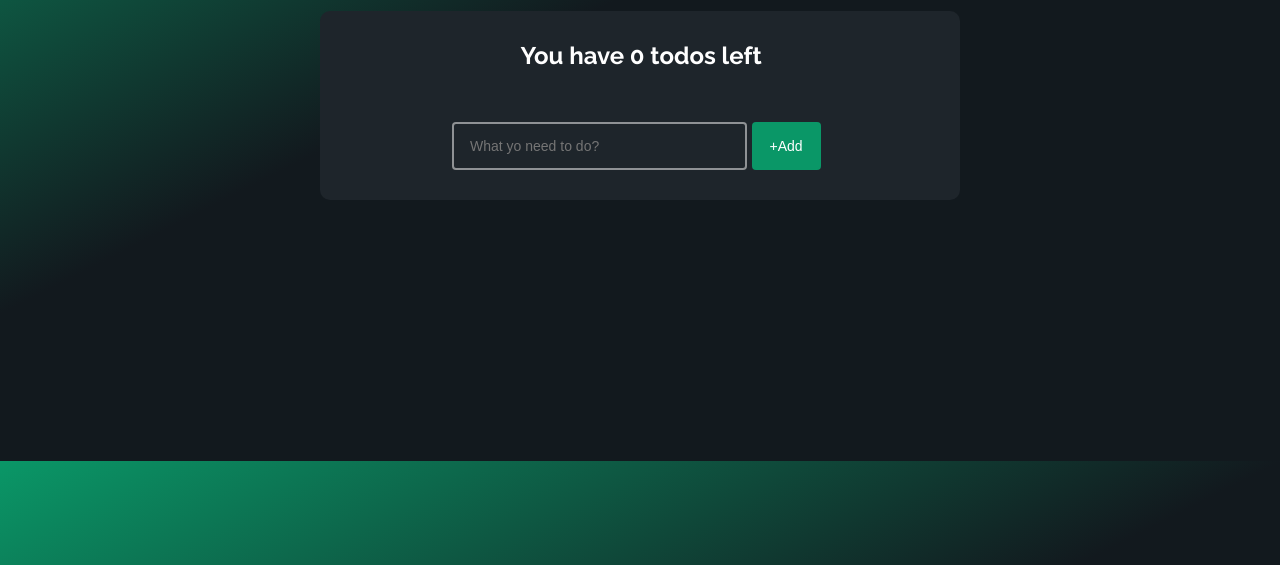
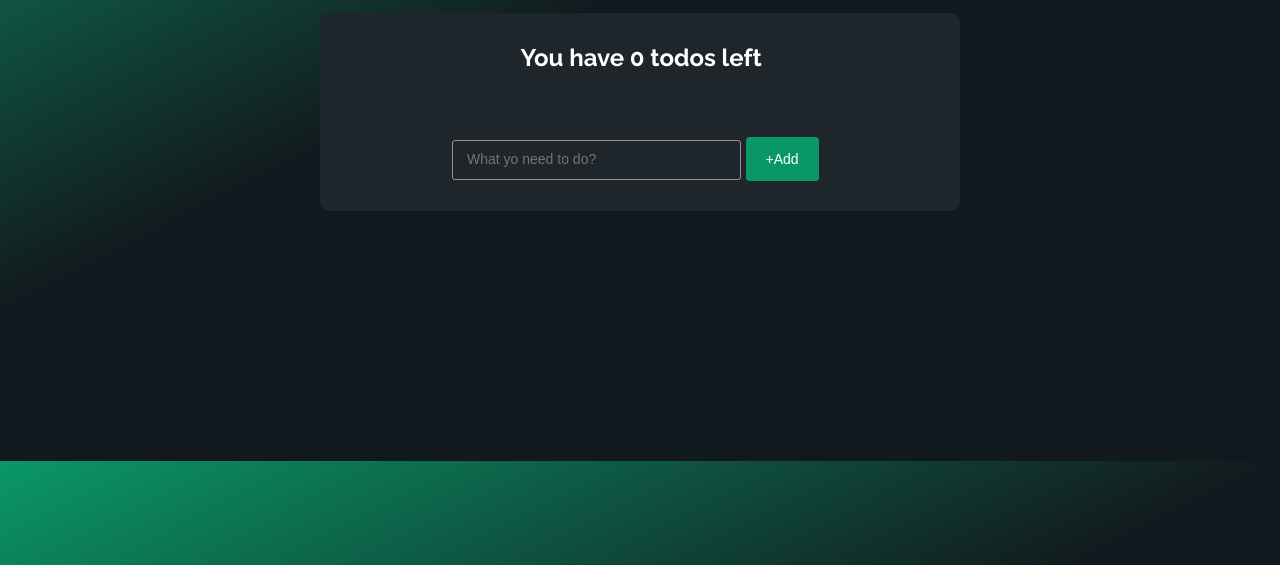
Before and after one commit to SergijPSO/todo-app-js, a website: page index.html in a window 1280 px wide. Shown: the part 339-904 px from the top of the page. Drawn offline with nearby package versions, Linux system fonts and the light colour scheme.

Commit message:
Updated button add styles

```diff
--- a/styles/scss/styles.scss
+++ b/styles/scss/styles.scss
@@ -10,10 +10,10 @@
 
 //Variables
 $app-white: #fff;
-$app-half-transparent-white: rgba(255, 255, 255, .5);
 $app-dark: #1E252B;
 $app-grey: #747579;
 $app-green: #0A9767;
+$app-half-transparent-white: rgba(255, 255, 255, .5);
 
 //Styles
 html {
@@ -157,6 +157,9 @@ body {
       border-radius: .25em;
       border: 0;
       cursor: pointer;
+      width: 100%;
+      max-width: 5.225em;
+      overflow: hidden;
     }
   }
 }
```
Also changed, not shown: styles/css/styles.css, 1 other file.
